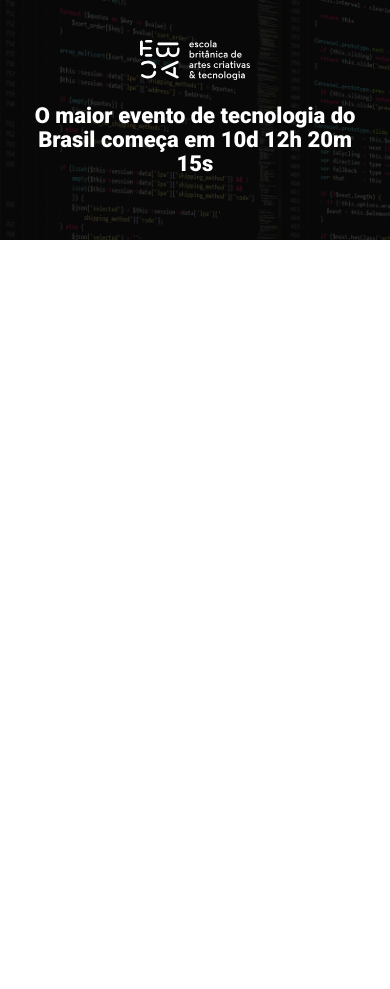
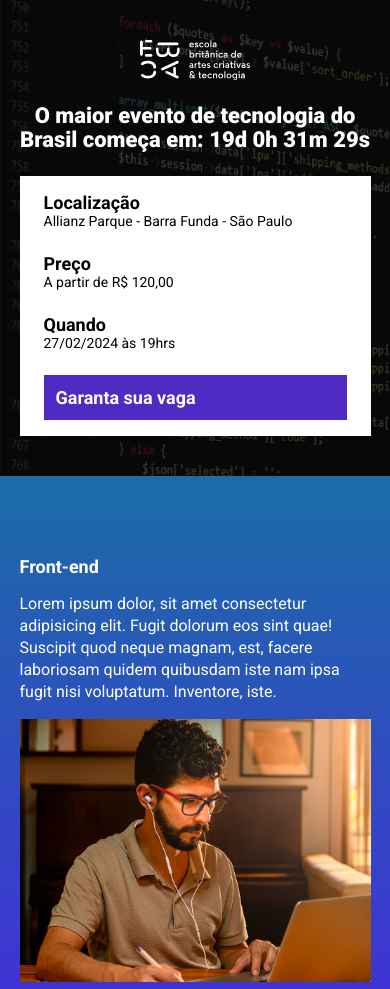
Before and after one commit to Alef-Carvalhoo/ebac_talks_parcel, a website built with Parcel: page src/index.html in a window 390 px wide. Shown: the top 989 px of the page. Before the commit the page ends 844 px from the top, so only its background shows below. Built offline with nearby package versions, Linux system fonts and the light colour scheme.

Commit message:
criando contagem regressiva

```diff
--- a/package.json
+++ b/package.json
@@ -2,9 +2,9 @@
   "name": "ebac_talks_parcel",
   "version": "1.0.0",
   "description": "",
-  "main": "index.js",
   "scripts": {
     "dev": "parcel src/index.html src/styles/main.scss src/scripts/main.js",
+    "build": "parcel build src/index.html",
     "test": "echo \"Error: no test specified\" && exit 1"
   },
   "keywords": [],
--- a/src/index.html
+++ b/src/index.html
@@ -8,16 +8,82 @@
     <link rel="preconnect" href="https://fonts.gstatic.com" crossorigin>
     <link href="https://fonts.googleapis.com/css2?family=Roboto:wght@400;700;900&display=swap" rel="stylesheet">
     <link rel="stylesheet" href="styles/main.scss">
+    <link rel="stylesheet" href="https://unpkg.com/aos@next/dist/aos.css" />
 </head>
 <body>
     <header class="hero">
         <div class="container">
             <img class="hero__logo" src="./images/ebac_logo.svg" alt="logo da ebac">
             <p class="hero__text">
-                O maior evento de tecnologia do Brasil começa em 10d 12h 20m 15s
+                O maior evento de tecnologia do Brasil começa em: <span id="contador"></span>
             </p>
+            <div class="infos-bar">
+                <ul class="infos-bar__infos">
+                    <li class="infos-bar__infos__item">
+                        <b>Localização</b>
+                        Allianz Parque - Barra Funda - São Paulo
+                    </li>
+                    <li class="infos-bar__infos__item">
+                        <b>Preço</b>
+                        A partir de R$ 120,00
+                    </li>
+                    <li class="infos-bar__infos__item">
+                        <b>Quando</b>
+                        27/02/2024 às 19hrs
+                    </li>
+                </ul>
+                <a href="#" class="button button--primary">
+                    Garanta sua vaga
+                </a>
+            </div>
         </div>
     </header>
+    <section class="event event--frontend">
+        <div class="container" data-aos="fade-right">
+            <div class="event__details">
+                <h2 class="event__details__title">Front-end</h2>
+                <p class="event__details__description">
+                    Lorem ipsum dolor, sit amet consectetur adipisicing elit. Fugit dolorum eos sint quae! Suscipit quod neque magnam, est, facere laboriosam quidem quibusdam iste nam ipsa fugit nisi voluptatum. Inventore, iste.
+                </p>
+            </div>
+            <img class="event__image" src="./images/frontend.png" alt="Front-end">
+        </div>
+    </section>
+    <section class="event event--ux-ui event--image-left">
+        <div class="container" data-aos="fade-left">
+            <div class="event__details">
+                <h2 class="event__details__title">UX/UI</h2>
+                <p class="event__details__description">
+                    Lorem ipsum dolor, sit amet consectetur adipisicing elit. Fugit dolorum eos sint quae! Suscipit quod neque magnam, est, facere laboriosam quidem quibusdam iste nam ipsa fugit nisi voluptatum. Inventore, iste.
+                </p>
+            </div>
+            <img class="event__image" src="./images/frontend.png" alt="Front-end">
+        </div>
+    </section>
+    <section class="event event--data-science">
+        <div class="container" data-aos="fade-right">
+            <div class="event__details">
+                <h2 class="event__details__title">Data Science</h2>
+                <p class="event__details__description">
+                    Lorem ipsum dolor, sit amet consectetur adipisicing elit. Fugit dolorum eos sint quae! Suscipit quod neque magnam, est, facere laboriosam quidem quibusdam iste nam ipsa fugit nisi voluptatum. Inventore, iste.
+                </p>
+            </div>
+            <img class="event__image" src="./images/frontend.png" alt="Front-end">
+        </div>
+    </section>
+    <section class="event event--backend event--image-left">
+        <div class="container" data-aos="fade-left">
+            <div class="event__details">
+                <h2 class="event__details__title">Back-end</h2>
+                <p class="event__details__description">
+                    Lorem ipsum dolor, sit amet consectetur adipisicing elit. Fugit dolorum eos sint quae! Suscipit quod neque magnam, est, facere laboriosam quidem quibusdam iste nam ipsa fugit nisi voluptatum. Inventore, iste.
+                </p>
+            </div>
+            <img class="event__image" src="./images/frontend.png" alt="Front-end">
+        </div>
+    </section>
+
+    <script src="https://unpkg.com/aos@next/dist/aos.js"></script>
     <script src="scripts/main.js"></script>
 </body>
 </html>
--- a/src/scripts/main.js
+++ b/src/scripts/main.js
@@ -0,0 +1,33 @@
+AOS.init();
+
+const dataDoEvento = new Date("feb 27, 2024 19:00:00");
+const timeStampDoEvento = dataDoEvento.getTime();
+
+const contaAsHoras = setInterval(function() {
+    const agora = new Date();
+    const timeStampAtual = agora.getTime();
+
+    const diaEmMs = 1000 * 60 * 60 * 24;
+    const horaEmMs = 1000 * 60 * 60
+    const minutoEmMs = 1000 * 60
+
+    const distanciaAteOEvento = timeStampDoEvento - timeStampAtual;
+
+    const diasAteOEvento = Math.floor(distanciaAteOEvento / diaEmMs);
+    const horasAteOEvento = Math.floor((distanciaAteOEvento % diaEmMs) / horaEmMs);
+    const minutosAteOEvento = Math.floor((distanciaAteOEvento % horaEmMs) / minutoEmMs);
+    const segundosAteOEvento = Math.floor((distanciaAteOEvento % minutoEmMs) / 1000);
+
+
+    console.log(diasAteOEvento);
+    console.log(horasAteOEvento);
+    console.log(minutosAteOEvento);
+    console.log(segundosAteOEvento);
+
+    document.getElementById('contador').innerHTML = `${diasAteOEvento}d ${horasAteOEvento}h ${minutosAteOEvento}m ${segundosAteOEvento}s`;
+
+    if (diasAteOEvento < 0) {
+        clearInterval(contaAsHoras);
+        document.getElementById('contador').innerHTML = `Evento expirado!`
+    }
+}, 1000);
--- /dev/null
+++ b/src/styles/_event.scss
@@ -0,0 +1,64 @@
+@use 'variables';
+
+.event {
+    padding: 80px 0;
+
+    &--frontend {
+        background-image: linear-gradient(variables.$blue1, variables.$blue2);
+    }
+
+    &--ux-ui {
+        background-image: linear-gradient(variables.$blue2, variables.$pink);
+    }
+
+    &--data-science {
+        background-image: linear-gradient(variables.$pink, variables.$yellow);
+    }
+
+    &--backend {
+        background-image: linear-gradient(variables.$yellow, variables.$pink);
+    }
+
+    &--image-left {
+        .container {
+            flex-direction: row-reverse;
+        }
+    }
+
+    .container {
+        display: flex;
+        gap: 40px;
+    }
+
+    &__image {
+        max-width: 360px;
+    }
+
+    &__details {
+
+        &__title {
+            font-size: 18px;
+            margin-bottom: 16px;
+            font-weight: bold;
+        }
+
+        &__description {
+            line-height: 22px;
+        }
+    }
+
+    @media (max-width: 640px) {
+        .container {
+            display: block;
+        }
+
+        &__image {
+            width: 100%;
+        }
+
+        &__details {
+            margin-right: 0;
+            margin-bottom: 16px;
+        }
+    }
+}
--- a/src/styles/_hero.scss
+++ b/src/styles/_hero.scss
@@ -1,3 +1,5 @@
+@use 'variables';
+
 .hero {
     padding-top: 64px;
     padding-bottom: 100px;
@@ -16,7 +18,7 @@
         top: 0;
         width: 100%;
         height: 100%;
-        background-color: #000;
+        background-color: variables.$secondaryTextColor;
         content: '';
         opacity: .7;
     }
--- /dev/null
+++ b/src/styles/_variables.scss
@@ -0,0 +1,8 @@
+$textColor: #fff;
+$secondaryTextColor: #000;
+
+$blue1: #1B6CA7;
+$blue2: #442BDB;
+$pink: #89223B;
+$yellow: #9C791D;
+$purple: #4F2AC3;
--- /dev/null
+++ b/src/styles/components/_buttons.scss
@@ -0,0 +1,26 @@
+@use '../variables';
+
+.button {
+    padding: 12px;
+    font-size: 18px;
+    font-weight: bold;
+    text-decoration: none;
+    text-align: center;
+    white-space: nowrap;
+
+    &--primary {
+        color: #fff;
+        background-color: variables.$purple;
+    }
+
+    @media (max-width: 640px) {
+        display: block;
+        width: 100%;
+        text-align: center;
+    }
+
+    @media (max-width: 1024px) {
+        display: flex;
+        align-items: center;
+    }
+}
--- /dev/null
+++ b/src/styles/components/_infos_bar.scss
@@ -0,0 +1,42 @@
+@use '../variables';
+
+.infos-bar {
+    padding: 16px 24px;
+    background-color: variables.$textColor;
+    display: flex;
+    justify-content: space-between;
+
+    &__infos {
+        display: flex;
+        gap: 40px;
+
+        &__item {
+            font-size: 14px;
+            color: variables.$secondaryTextColor;
+
+            b {
+                color: variables.$secondaryTextColor;
+                font-size: 18px;
+                display: block;
+            }
+        }
+    }
+
+    @media (max-width: 640px) {
+        display: block;
+
+        &__infos {
+            display: block;
+
+            &__item {
+                margin-bottom: 24px;
+            }
+        }
+    }
+
+    @media (max-width: 1024px) {
+        &__infos {
+            gap: 16px;
+        }
+    }
+}
--- a/src/styles/main.scss
+++ b/src/styles/main.scss
@@ -1,11 +1,16 @@
 @use 'hero';
+@use 'components/infos_bar';
+@use 'components/buttons';
+@use 'event';
+@use 'variables';
 
 * {
     padding: 0;
     margin: 0;
     box-sizing: border-box;
     font-family: Roboto, sans-serif;
-    color: #fff;
+    color: variables.$textColor;
+    list-style: none;
 }
 
 .container {
```
